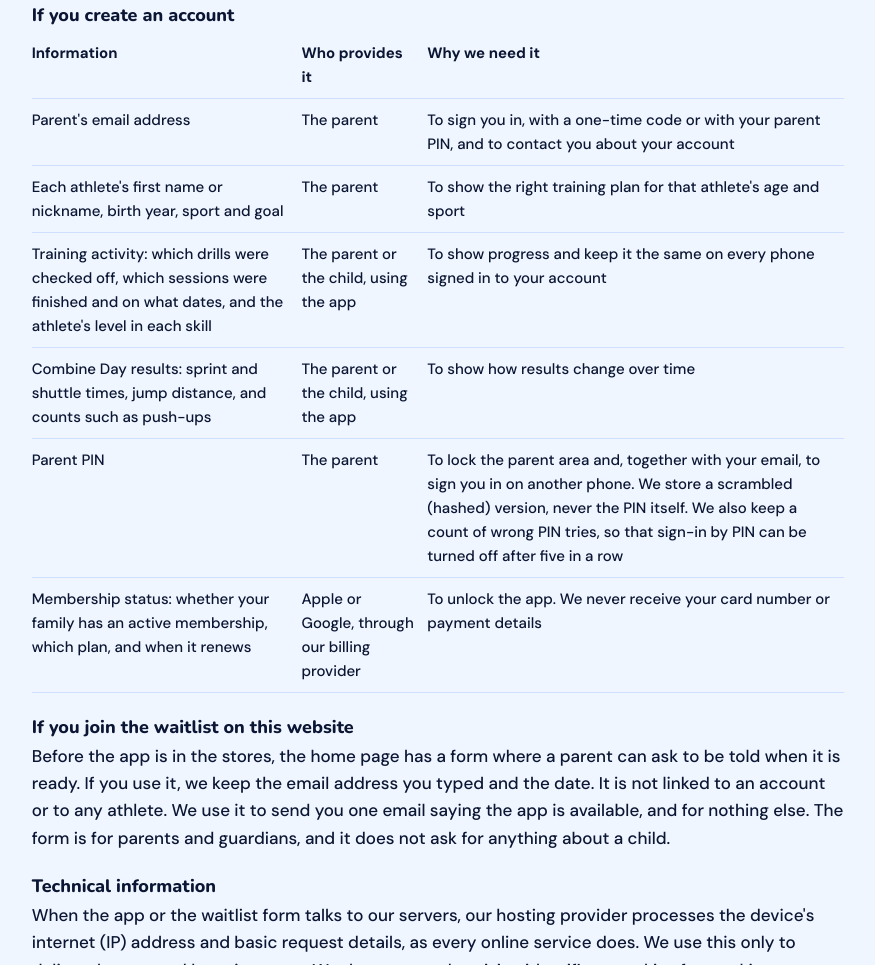
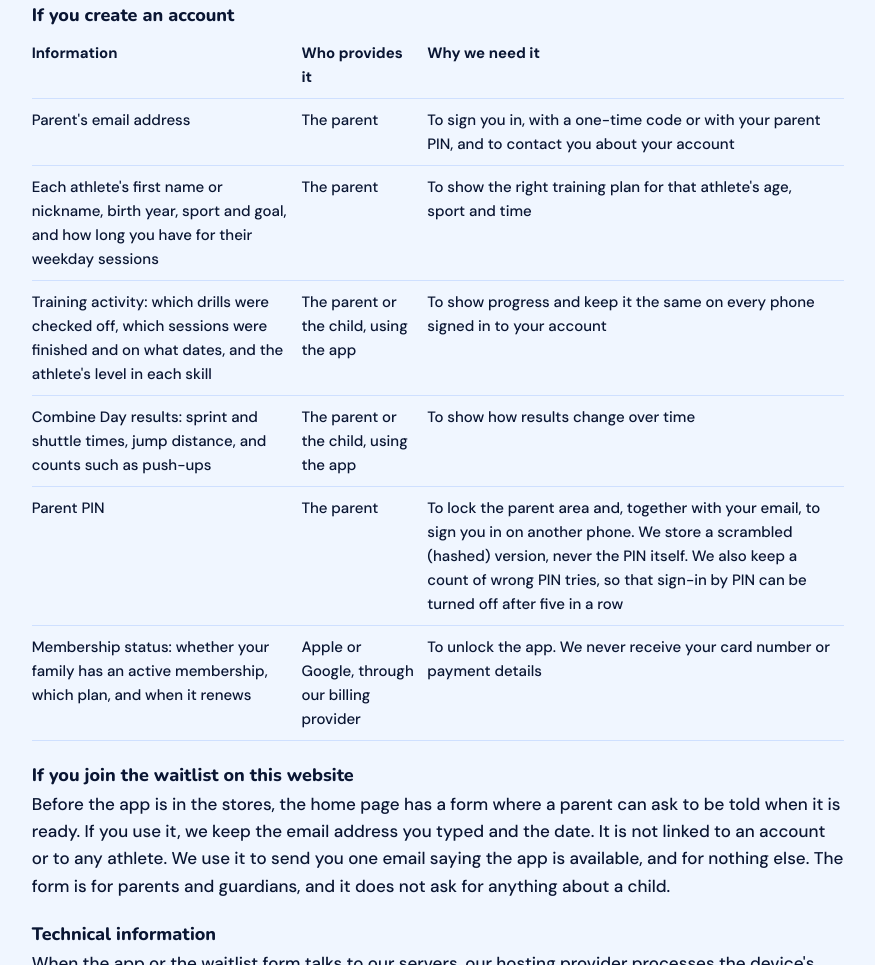
Before and after one commit to DrShredGnar/goat-in-training-site, a plain HTML site: page privacy.html in a window 1280 px wide. Shown: the part 1208-2173 px from the top of the page, without its empty margins (202-1077 px from the left). Drawn offline with nearby package versions, Linux system fonts and the light colour scheme.

Commit message:
Update public pages
Co-Authored-By: Claude Fable 5.2 <noreply@anthropic.com>

```diff
--- a/privacy.html
+++ b/privacy.html
@@ -57,7 +57,7 @@
   <thead><tr><th>Information</th><th>Who provides it</th><th>Why we need it</th></tr></thead>
   <tbody>
     <tr><td>Parent's email address</td><td>The parent</td><td>To sign you in, with a one-time code or with your parent PIN, and to contact you about your account</td></tr>
-    <tr><td>Each athlete's first name or nickname, birth year, sport and goal</td><td>The parent</td><td>To show the right training plan for that athlete's age and sport</td></tr>
+    <tr><td>Each athlete's first name or nickname, birth year, sport and goal, and how long you have for their weekday sessions</td><td>The parent</td><td>To show the right training plan for that athlete's age, sport and time</td></tr>
     <tr><td>Training activity: which drills were checked off, which sessions were finished and on what dates, and the athlete's level in each skill</td><td>The parent or the child, using the app</td><td>To show progress and keep it the same on every phone signed in to your account</td></tr>
     <tr><td>Combine Day results: sprint and shuttle times, jump distance, and counts such as push-ups</td><td>The parent or the child, using the app</td><td>To show how results change over time</td></tr>
     <tr><td>Parent PIN</td><td>The parent</td><td>To lock the parent area and, together with your email, to sign you in on another phone. We store a scrambled (hashed) version, never the PIN itself. We also keep a count of wrong PIN tries, so that sign-in by PIN can be turned off after five in a row</td></tr>
```
